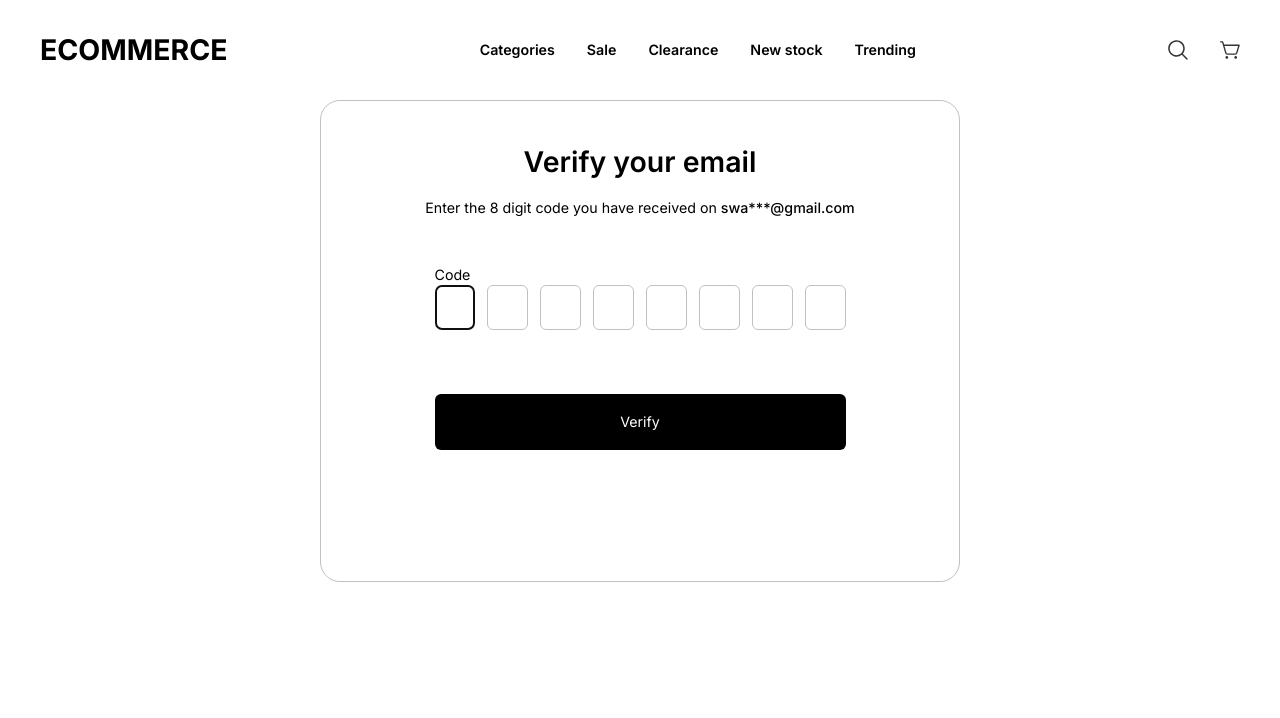
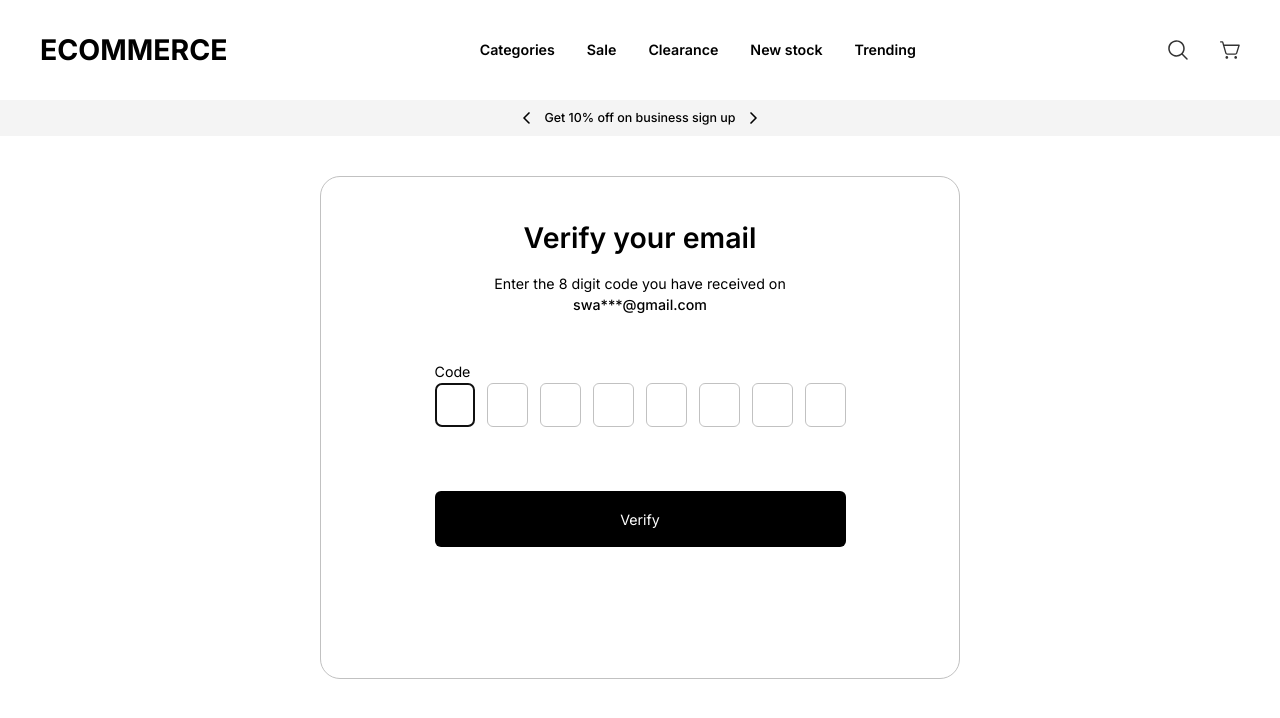
Before and after one commit to Dikhyant/e-commerce-roc8, a Next.js app: page /verify-email in a window 1280 px wide. Shown: the top 718 px of the page. Built offline with nearby package versions, Linux system fonts and the light colour scheme.

Commit message:
Created ui for discount bar

```diff
--- a/src/app/layout.tsx
+++ b/src/app/layout.tsx
@@ -3,6 +3,7 @@ import HeaderNavButton from "~/components/common/HeaderNavButton";
 
 import { Inter } from "next/font/google";
 import Header from "~/components/common/Header";
+import DiscountBar from "~/components/common/DiscountBar";
 
 const inter = Inter({
   subsets: ["latin"],
@@ -51,6 +52,8 @@ export default function RootLayout({
         <Header
           headerNavButtonsData={headerNavButtons}
         />
+        <DiscountBar
+        />
         {children}</body>
     </html>
   );
--- a/src/app/verify-email/page.tsx
+++ b/src/app/verify-email/page.tsx
@@ -4,7 +4,7 @@ import VerifyEmailForm from "~/components/VerifyEmailForm";
 const VerifyEmail:NextPage = () => {
     return (
         <main
-            className="bg-[#ffffff13] w-screen h-screen flex  justify-center"
+            className="bg-[#ffffff13] w-screen h-screen flex  justify-center pt-[40px]"
         >
             <VerifyEmailForm
                 className="self-start"
--- a/src/components/VerifyEmailForm.tsx
+++ b/src/components/VerifyEmailForm.tsx
@@ -72,8 +72,8 @@ const VerifyEmailForm:React.FC<VerifyEmailFormProps> = ({
                 className="text-[#000] font-[600] text-[1em]"
             >Verify your email</h3>
 
-            <h6 className="text-[#000] text-[0.5em] font-[400] mt-[13px]" >
-                {`Enter the 8 digit code you have received on\n`}<span className="font-[500]" >swa***@gmail.com</span></h6>
+            <h6 className="text-[#000] text-[0.5em] font-[400] mt-[13px] w-auto text-center self-center" >
+                {`Enter the 8 digit code you have received on`}<br/><span className="font-[500]" >swa***@gmail.com</span></h6>
 
             <form
                 onSubmit={handleOtpSubmit}
--- /dev/null
+++ b/src/components/common/DiscountBar.tsx
@@ -0,0 +1,20 @@
+import Chevron from "../svg/Chevron";
+
+type DiscountBarProps = {
+
+}
+
+const DiscountBar:React.FC<DiscountBarProps> = () => {
+    return (
+        <div className="w-full h-[36px] bg-[#F4F4F4] flex items-center justify-center" >
+            <Chevron //left chevron
+            />
+            <label className="mx-[14px] text-[0.972vw] max-[500px]:text-[4vw] font-[500]" >Get 10% off on business sign up</label>
+            <Chevron
+                className="rotate-180" // right chevron
+            />
+        </div>
+    )
+}
+
+export default DiscountBar;
--- /dev/null
+++ b/src/components/svg/Chevron.tsx
@@ -0,0 +1,34 @@
+import * as React from "react";
+
+type ChevronProps = {
+    width?: string | number;
+    height?: string | number;
+    className?: string;
+}
+
+const Chevron:React.FC<ChevronProps> = (props) => {
+    const {
+        width,
+        height,
+        className,
+    } = props;
+    return (
+        <svg
+            width={ width ?? 7}
+            height={height ?? 12}
+            viewBox="0 0 7 12"
+            fill="none"
+            xmlns="http://www.w3.org/2000/svg"
+            className={`${className ?? ""}`}
+            {...props}
+        >
+            <path
+            d="M6.46021 10.5405L6.4602 10.5405L1.91941 6.00028L6.4602 1.4601L6.46021 1.46009C6.58216 1.33814 6.65067 1.17274 6.65067 1.00028C6.65067 0.827813 6.58216 0.662413 6.46021 0.540462C6.33826 0.418511 6.17286 0.35 6.00039 0.35C5.82793 0.35 5.66253 0.418511 5.54058 0.540462L0.540636 5.5404C0.540617 5.54042 0.540597 5.54044 0.540577 5.54046C0.48017 5.60082 0.432247 5.67248 0.399548 5.75137C0.366837 5.83028 0.35 5.91486 0.35 6.00028C0.35 6.0857 0.366837 6.17028 0.399548 6.24919C0.432247 6.32807 0.48017 6.39974 0.540577 6.46009C0.540597 6.46011 0.540617 6.46013 0.540636 6.46015L5.54058 11.4601C5.60096 11.5205 5.67265 11.5684 5.75154 11.6011C5.83044 11.6337 5.915 11.6506 6.00039 11.6506C6.08579 11.6506 6.17035 11.6337 6.24924 11.6011C6.32814 11.5684 6.39983 11.5205 6.46021 11.4601C6.52059 11.3997 6.56849 11.328 6.60117 11.2491C6.63385 11.1702 6.65067 11.0857 6.65067 11.0003C6.65067 10.9149 6.63385 10.8303 6.60117 10.7514C6.56849 10.6725 6.52059 10.6008 6.46021 10.5405Z"
+            fill="black"
+            stroke="black"
+            strokeWidth={0.3}
+            />
+        </svg>
+    )
+};
+export default Chevron;
```
Also changed, not shown: public/assets/icons/common/chevron.svg (added).
